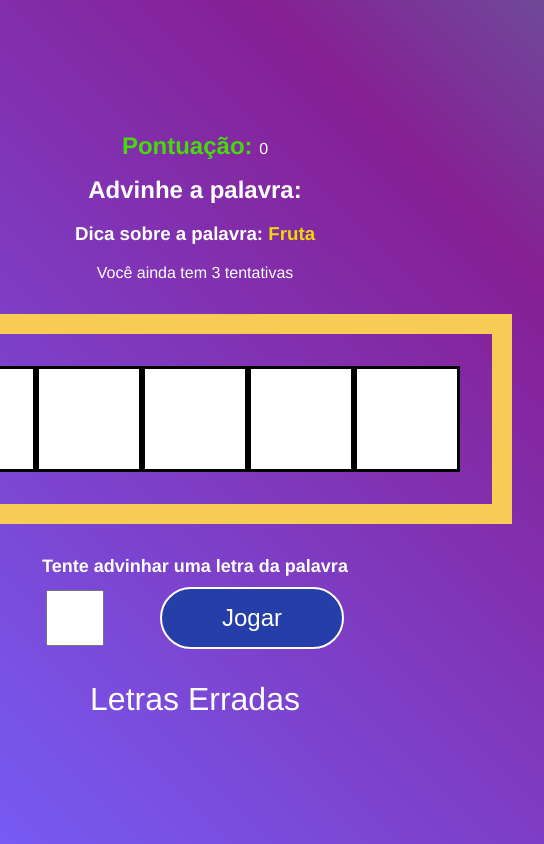
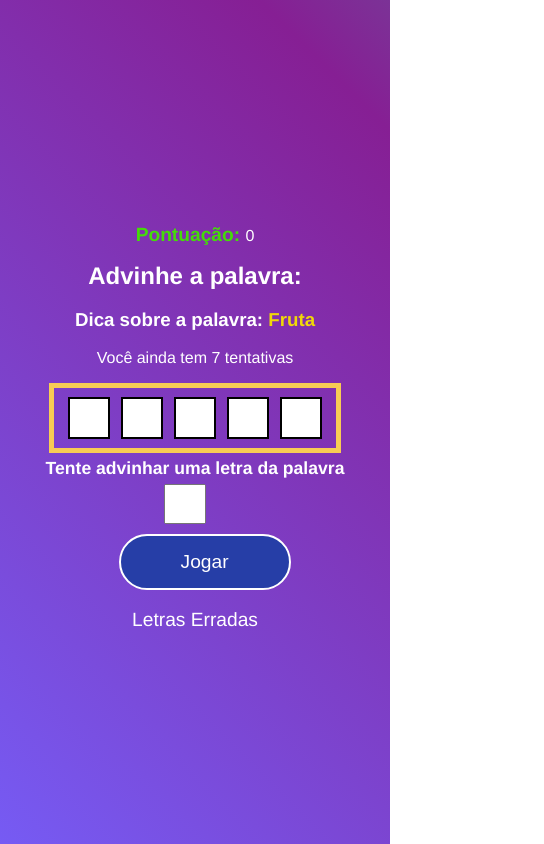
Before and after one commit to Rafaellrx12/secret-word, a React (Create React App) app: page / in a window 390 px wide. Both pictures are taken after a click on the button "Começar Jogo". Shown: the whole page, 544 px wide, since content can reach past the window. Built offline with nearby package versions, Linux system fonts and the light colour scheme.

Commit message:
arrumei para mobile

```diff
--- a/src/App.js
+++ b/src/App.js
@@ -10,6 +10,7 @@ const stages = [
   { id: 2, name: "game" },
   { id: 3, name: "end" },
 ];
+const chances = 7;
 
 function App() {
   const [gameStage, setGameStage] = useState(stages[0].name);
@@ -21,7 +22,7 @@ function App() {
 
   const [guessedLetters, setGuessedLetters] = useState([]);
   const [wrongLetters, setWrongLetters] = useState([]);
-  const [guesses, setGuesses] = useState(3);
+  const [guesses, setGuesses] = useState(chances);
 
   const [score, setScore] = useState(0);
 
@@ -78,7 +79,7 @@ function App() {
 
   const resetGame = () => {
     setScore(0);
-    setGuesses(3);
+    setGuesses(chances);
     setGameStage(stages[0].name);
   };
 
--- a/src/components/Game.module.css
+++ b/src/components/Game.module.css
@@ -71,3 +71,188 @@
   font-size: 1.3em;
   color: #000;
 }
+@media only screen and (max-width: 600px) {
+  .game h1 {
+    font-size: 1.2em;
+  }
+
+  .points span {
+    font-size: 1em;
+  }
+
+  .wordContainer {
+    margin: 1em;
+    padding: 1em;
+    border: 10px solid rgb(248, 204, 84);
+    display: flex;
+    flex-wrap: wrap;
+    justify-content: center;
+  }
+
+  .guessedLetters,
+  .blankSquare {
+    font-size: 30px;
+    line-height: 1.2;
+    border: 2px solid #000;
+    height: 50px;
+    width: 50px;
+    margin: 0.2em;
+  }
+
+  .tip span {
+    font-size: 0.8em;
+  }
+
+  .letterContainer p {
+    margin: 5px 0;
+    font-size: medium;
+  }
+
+  .letterContainer form {
+    flex-direction: column;
+    align-items: center;
+  }
+
+  .letterContainer input {
+    height: 30px;
+    width: 30px;
+    font-size: 1em;
+    margin-bottom: 5px;
+  }
+
+  .letterContainer button {
+    margin-top: 5px;
+  }
+
+  .wrongLettersContainer p {
+    margin-bottom: 5px;
+    font-size: 1em;
+  }
+
+  .letrasErradas {
+    font-size: 0.8em;
+  }
+}
+@media only screen and (max-width: 412px) {
+  .game h1 {
+    font-size: 1.5em;
+  }
+
+  .points span {
+    font-size: 1.2em;
+  }
+
+  .wordContainer {
+    flex-direction: row;
+    margin: 0.2em;
+    padding: 0.2em;
+    border: 5px solid rgb(248, 204, 84);
+    display: flex;
+    flex-wrap: wrap;
+    justify-content: center;
+  }
+
+  .guessedLetters,
+  .blankSquare {
+    font-size: 28px;
+    line-height: 1.4;
+    border: 2px solid #000;
+    height: 38px;
+    width: 38px;
+    margin: 0.2em;
+  }
+
+  .tip span {
+    font-size: 1em;
+  }
+
+  .letterContainer p {
+    margin: 5px 0;
+    font-size: 1.1em;
+  }
+
+  .letterContainer form {
+    flex-direction: column;
+    align-items: center;
+  }
+
+  .letterContainer input {
+    height: 34px;
+    width: 34px;
+    font-size: 1.2em;
+    margin-bottom: 5px;
+  }
+
+  .letterContainer button {
+    margin-top: 5px;
+    font-size: 1.2em;
+  }
+
+  .wrongLettersContainer p {
+    margin-bottom: 5px;
+    font-size: 1.2em;
+  }
+
+  .letrasErradas {
+    font-size: 1em;
+  }
+}
+@media only screen and (min-width: 768px) and (max-width: 1366px) {
+  .game h1 {
+    font-size: 2.5em;
+  }
+
+  .points span {
+    font-size: 1.8em;
+  }
+
+  .wordContainer {
+    margin: 1.5em;
+    padding: 1.5em;
+    border: 12px solid rgb(248, 204, 84);
+  }
+
+  .guessedLetters,
+  .blankSquare {
+    font-size: 45px;
+    height: 55px;
+    width: 55px;
+    margin: 0.5em;
+  }
+
+  .tip span {
+    font-size: 1.4em;
+  }
+
+  .letterContainer p {
+    margin: 12px 0;
+    font-size: 1.6em;
+  }
+
+  .letterContainer form {
+    flex-direction: row;
+    align-items: center;
+  }
+
+  .letterContainer input {
+    height: 45px;
+    width: 45px;
+    font-size: 1.8em;
+    margin-right: 12px;
+    margin-bottom: 0;
+  }
+
+  .letterContainer button {
+    margin-top: 0;
+    font-size: 1.8em;
+  }
+
+  .wrongLettersContainer p {
+    margin-bottom: 12px;
+    font-size: 1.8em;
+  }
+
+  .letrasErradas {
+    font-size: 1.4em;
+  }
+}
```
